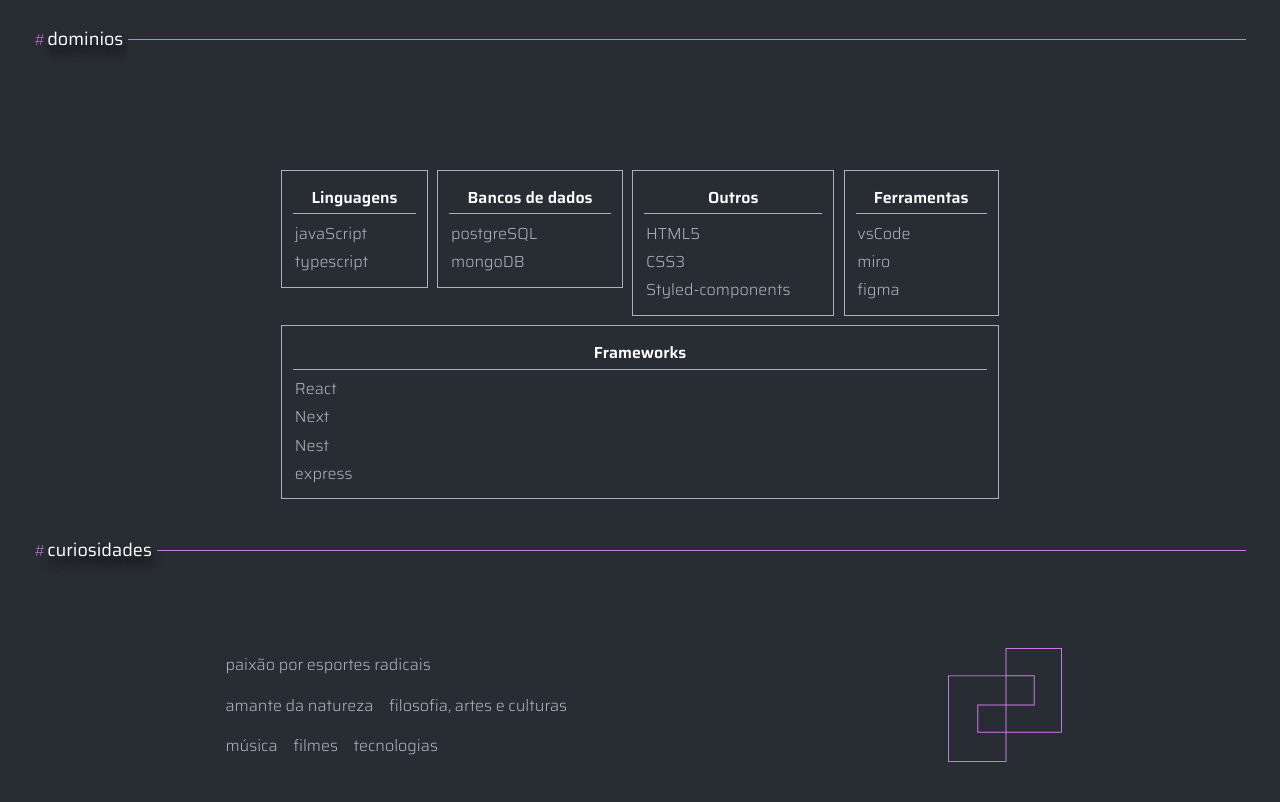
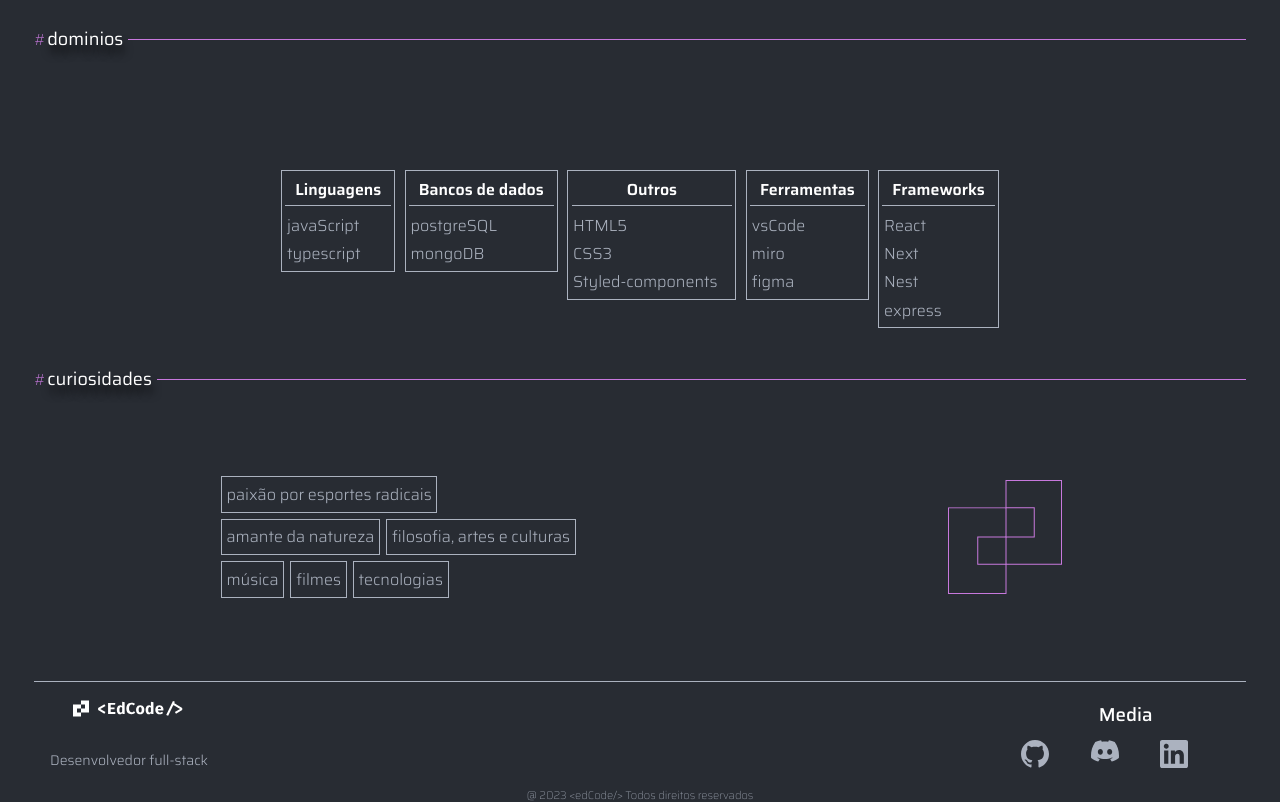
Before and after one commit to edfragoso/portfolio, a Next.js app in the folder new-portfolio/: page /about in a window 1280 px wide. Shown: the part 700-1502 px from the top of the page. Built offline with nearby package versions, Linux system fonts and the light colour scheme.

Commit message:
refactor: separating and creating new components

```diff
--- a/new-portfolio/src/app/about/page.tsx
+++ b/new-portfolio/src/app/about/page.tsx
@@ -1,7 +1,6 @@
 "use client";
 import Image from "next/image";
 import otherEu from "../../../public/otherEu.png";
-import { LogoIcon } from "@/components/icons/logo";
 import { Footer } from "@/components/common/footer";
 import { TitleComp } from "@/components/atoms/TitleComp";
 import { DefaultPageLayout } from "@/components/common/styles/DefaultPageLayout";
@@ -11,13 +10,8 @@ import {
   BoxImg,
   BoxText,
 } from "@/components/common/styles/aboutSectionStyle";
-import {
-  BoxSkill,
-  Container,
-  MyFunFacts,
-  RightBox,
-  StyleDiv,
-} from "@/components/common/styles/skillSectionStyle";
+import Skills from "@/components/atoms/skills";
+import FunFacts from "@/components/atoms/funFacts";
 
 export default function About() {
   return (
@@ -51,82 +45,19 @@ export default function About() {
               excepcionais.
             </p>
           </BoxText>
+
           <BoxImg>
             <Image priority src={otherEu} alt={"eu"} width={280} height={300} />
           </BoxImg>
         </BoxContainer>
       </BoxAbout>
+
       <TitleComp title={"dominios"} markers={"#"} />
-
-      <Container>
-        <RightBox>
-          <BoxSkill>
-            <StyleDiv>
-              <h4>Linguagens</h4>
-              <p>javaScript</p>
-              <p>typescript</p>
-            </StyleDiv>
-          </BoxSkill>
-          <BoxSkill>
-            <StyleDiv>
-              <h4>Bancos de dados</h4>
-              <p>postgreSQL</p>
-              <p>mongoDB</p>
-            </StyleDiv>
-          </BoxSkill>
-          <BoxSkill>
-            <StyleDiv>
-              <h4>Outros</h4>
-              <p>HTML5</p>
-              <p>CSS3</p>
-              <p>Styled-components</p>
-            </StyleDiv>
-          </BoxSkill>
-          <BoxSkill>
-            <StyleDiv>
-              <h4>Ferramentas</h4>
-              <p>vsCode</p>
-              <p>miro</p>
-              <p>figma</p>
-            </StyleDiv>
-          </BoxSkill>
-          <BoxSkill>
-            <StyleDiv>
-              <h4>Frameworks</h4>
-              <p>React</p>
-              <p>Next</p>
-              <p>Nest</p>
-              <p>express</p>
-            </StyleDiv>
-          </BoxSkill>
-        </RightBox>
-      </Container>
+      <Skills />
 
       <TitleComp title={"curiosidades"} markers={"#"} />
+      <FunFacts />
 
-      <Container>
-        <MyFunFacts>
-          <StyleDiv>
-            <p>paixão por esportes radicais</p>
-          </StyleDiv>
-          <StyleDiv>
-            <p>amante da natureza</p>
-          </StyleDiv>
-          <StyleDiv>
-            <p>filosofia, artes e culturas</p>
-          </StyleDiv>
-          <StyleDiv>
-            <p>música</p>
-          </StyleDiv>
-          <StyleDiv>
-            <p>filmes</p>
-          </StyleDiv>
-          <StyleDiv>
-            <p>tecnologias</p>
-          </StyleDiv>
-        </MyFunFacts>
-        <LogoIcon />
-      </Container>
       <Footer />
     </DefaultPageLayout>
   );
--- /dev/null
+++ b/new-portfolio/src/components/atoms/funFacts.tsx
@@ -0,0 +1,34 @@
+import { LogoIcon } from "../icons/logo";
+import {
+  Container,
+  MyFunFacts,
+  StyleDiv,
+} from "@/components/common/styles/skillSectionStyle";
+
+export default function FunFacts() {
+  return (
+    <Container>
+      <MyFunFacts>
+        <StyleDiv>
+          <p>paixão por esportes radicais</p>
+        </StyleDiv>
+        <StyleDiv>
+          <p>amante da natureza</p>
+        </StyleDiv>
+        <StyleDiv>
+          <p>filosofia, artes e culturas</p>
+        </StyleDiv>
+        <StyleDiv>
+          <p>música</p>
+        </StyleDiv>
+        <StyleDiv>
+          <p>filmes</p>
+        </StyleDiv>
+        <StyleDiv>
+          <p>tecnologias</p>
+        </StyleDiv>
+      </MyFunFacts>
+      <LogoIcon />
+    </Container>
+  );
+}
--- /dev/null
+++ b/new-portfolio/src/components/atoms/skills.tsx
@@ -0,0 +1,45 @@
+import {
+    BoxSkill,
+    Container,
+    MyFunFacts,
+    RightBox,
+    StyleDiv,
+  } from "@/components/common/styles/skillSectionStyle";
+
+export default function Skills() {
+  return (
+    <Container>
+      <RightBox>
+        <BoxSkill>
+            <h4>Linguagens</h4>
+            <p>javaScript</p>
+            <p>typescript</p>
+        </BoxSkill>
+        <BoxSkill>
+            <h4>Bancos de dados</h4>
+            <p>postgreSQL</p>
+            <p>mongoDB</p>
+        </BoxSkill>
+        <BoxSkill>
+            <h4>Outros</h4>
+            <p>HTML5</p>
+            <p>CSS3</p>
+            <p>Styled-components</p>
+        </BoxSkill>
+        <BoxSkill>
+            <h4>Ferramentas</h4>
+            <p>vsCode</p>
+            <p>miro</p>
+            <p>figma</p>
+        </BoxSkill>
+        <BoxSkill>
+            <h4>Frameworks</h4>
+            <p>React</p>
+            <p>Next</p>
+            <p>Nest</p>
+            <p>express</p>
+        </BoxSkill>
+      </RightBox>
+    </Container>
+  );
+}
--- a/new-portfolio/src/components/common/styles/skillSectionStyle.ts
+++ b/new-portfolio/src/components/common/styles/skillSectionStyle.ts
@@ -70,7 +70,7 @@ export const RightBox = styled.article`
   }
 `;
 
-export const BoxSkill = styled.article`
+export const BoxSkill = styled.div`
   color: var(--second-color);
   text-align: start;
   margin: 0.3rem;
@@ -99,6 +99,7 @@ export const StyleDiv = styled.div`
   justify-content: center;
   flex-direction: column;
   color: var(--second-color);
+  border: solid 1px var(--second-color);
   font-weight: 300;
   margin: 3px;
   padding: 0.3rem;
```
